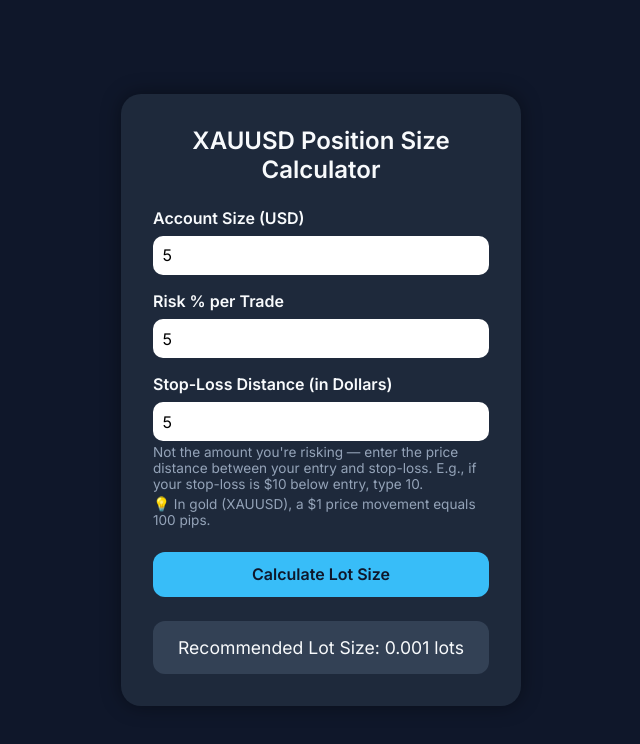
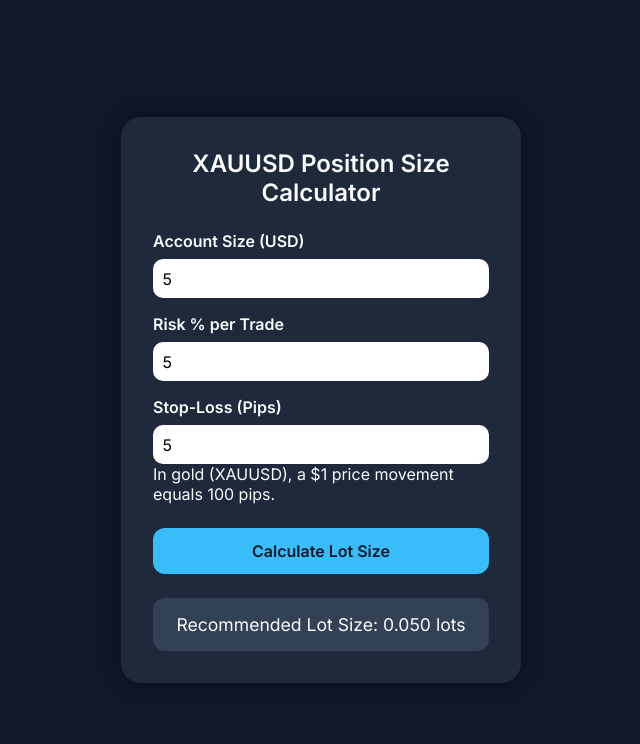
Before and after one commit to fousan123/xau, a plain HTML site: page index.html in a window 1280 px wide. Both pictures are taken after typing "5", "5", "5" into the empty fields and a click on the button "Calculate Lot Size". Shown: the whole page, without its empty margins (319-959 px from the left). Drawn offline with Linux system fonts and the light colour scheme.

Commit message:
Update index.html

```diff
--- a/index.html
+++ b/index.html
@@ -66,11 +66,6 @@
       font-size: 1.1rem;
       font-weight: 500;
     }
-    .note {
-      font-size: 0.85rem;
-      color: #94a3b8;
-      margin-top: 0.2rem;
-    }
   </style>
 </head>
 <body>
@@ -82,10 +77,10 @@
     <label for="risk">Risk % per Trade</label>
     <input type="number" id="risk" placeholder="e.g. 1">
 
-    <label for="stop">Stop-Loss Distance (in Dollars)</label>
-    <input type="number" id="stop" placeholder="e.g. 10">
-    <div class="note">Not the amount you're risking — enter the price distance between your entry and stop-loss. E.g., if your stop-loss is $10 below entry, type 10.</div>
-    <div class="note">💡 In gold (XAUUSD), a $1 price movement equals 100 pips.</div>
+    <label for="stop">Stop-Loss (Pips)</label>
+    <input type="number" id="stop" placeholder="e.g. 100">
+    <div class="note"> In gold (XAUUSD), a $1 price movement equals 100 pips.</div>
+
 
     <button onclick="calculate()">Calculate Lot Size</button>
 
@@ -96,16 +91,15 @@
     function calculate() {
       const account = parseFloat(document.getElementById('account').value);
       const riskPercent = parseFloat(document.getElementById('risk').value);
-      const stopLossDollars = parseFloat(document.getElementById('stop').value);
+      const stopLossPips = parseFloat(document.getElementById('stop').value);
 
-      if (isNaN(account) || isNaN(riskPercent) || isNaN(stopLossDollars) || stopLossDollars <= 0) {
+      if (isNaN(account) || isNaN(riskPercent) || isNaN(stopLossPips) || stopLossPips <= 0) {
         document.getElementById('output').innerText = 'Please enter valid values in all fields.';
         return;
       }
 
-      const stopLossPips = stopLossDollars * 100; // Convert $ stop loss to pips (1$ = 100 pips in gold)
       const riskAmount = account * (riskPercent / 100);
-      const lotSize = riskAmount / stopLossPips; // 1 pip = $1 per lot in gold
+      const lotSize = riskAmount / (stopLossPips * 1); // 1 pip in gold = $1 per lot
 
       document.getElementById('output').innerText = `Recommended Lot Size: ${lotSize.toFixed(3)} lots`;
     }
```
